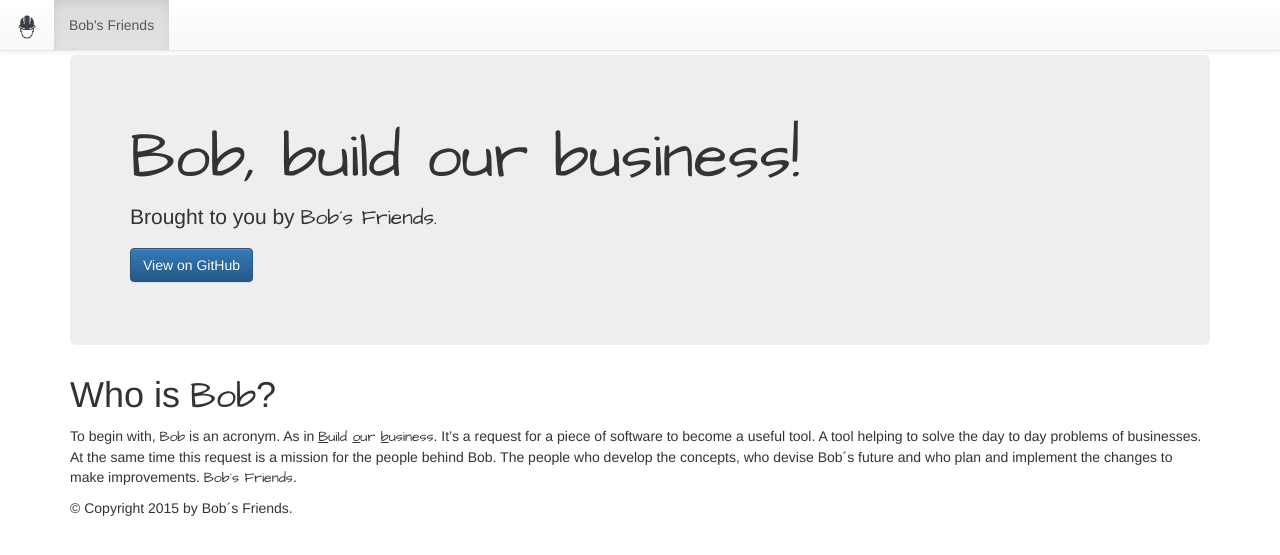
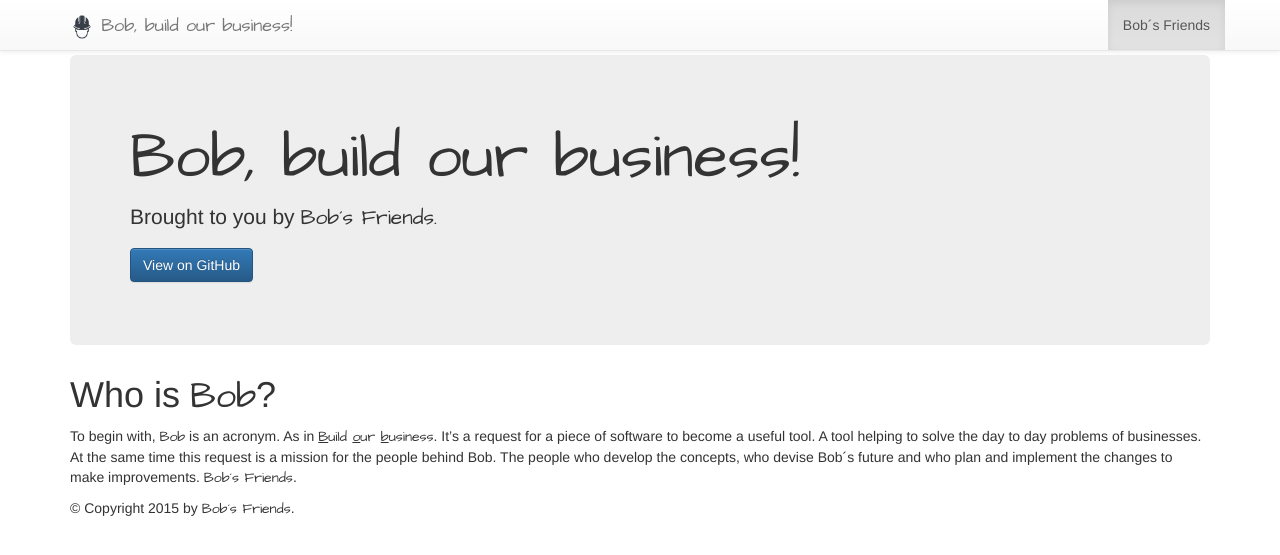
Before and after one commit to BobsFriends/BobsFriends.github.io, a Jekyll site: the page built from index.md, in a window 1280 px wide. Shown: the top 555 px of the page. Built offline with Jekyll 4.4.1, drawn with Linux system fonts in a browser that asks for light colours; nearby versions of some CDN libraries.

Commit message:
Adding more style.

```diff
--- a/_includes/head.html
+++ b/_includes/head.html
@@ -8,9 +8,9 @@
     <!-- Bootstrap -->
     <link rel="stylesheet" href="//maxcdn.bootstrapcdn.com/bootstrap/3.3.4/css/bootstrap.min.css">
     <link rel="stylesheet" href="//maxcdn.bootstrapcdn.com/bootstrap/3.3.4/css/bootstrap-theme.min.css">
-    <link rel="stylesheet" href="css/styles.min.css">
 
-    <link rel="shortcut icon" href="images/favicon.ico">
+    <link rel="stylesheet" href="{{site.url}}/css/styles.min.css">
+    <link rel="shortcut icon" href="{{site.url}}/images/favicon.ico">
 
     <!-- Google Fonts -->
     <link href='//fonts.googleapis.com/css?family=Architects+Daughter' rel='stylesheet' type='text/css'>
--- a/_includes/pages_list
+++ /dev/null
@@ -1,11 +0,0 @@
-{% for node in pages_list %}
-  {% if group == null or group == node.group %}
-    {% if page.url == node.url %}
-      <li class="active"><a href="{{node.url}}" class="active">{{node.title}}</a></li>
-    {% else %}
-      <li><a href="{{node.url}}">{{node.title}}</a></li>
-    {% endif %}
-  {% endif %}
-{% endfor %}
-{% assign pages_list = nil %}
-{% assign group = nil %}
--- a/_layouts/default.html
+++ b/_layouts/default.html
@@ -5,7 +5,7 @@
 </head>
 <body role="document">
     <nav class="navbar navbar-default navbar-fixed-top">
-        <div class="container-fluid">
+        <div class="container">
             <!-- Brand and toggle get grouped for better mobile display -->
             <div class="navbar-header">
                 <button type="button" class="navbar-toggle collapsed" data-toggle="collapse" data-target="#bs-example-navbar-collapse-1">
@@ -14,31 +14,34 @@
                     <span class="icon-bar"></span>
                     <span class="icon-bar"></span>
                 </button>
-                <a class="navbar-brand" href="#"><img alt="Brand" src="images/Bob.png" width="24" height="24"></a>
+                <a class="navbar-brand" href="{{site.url}}/">
+                    <span class="key">
+                        <img alt="Brand" src="{{site.url}}/images/Bob.png" width="24" height="24">
+                        Bob, build our business!
+                    </span>
+                </a>
             </div>
-
             <!-- Collect the nav links, forms, and other content for toggling -->
             <div class="collapse navbar-collapse" id="bs-example-navbar-collapse-1">
-                <ul class="nav navbar-nav">
-                    {% assign pages_list = site.pages %}
-                    {% assign group = 'main' %}
-                    {% include pages_list %}
+                <ul class="nav navbar-nav navbar-right">
+                    {% assign pages = site.pages | sort: 'order' %}
+                    {% for p in pages %}
+                    {% if p.order != null %}
+                    {% if page.url == p.url %}
+                    <li class="active"><a href="{{ p.url | remove: "index.html" }}" class="active">{{p.title}}</a></li>
+                    {% else %}
+                    <li><a href="{{ p.url | remove: "index.html" }}">{{p.title}}</a></li>
+                    {% endif %}
+                    {% endif %}
+                    {% endfor %}
                 </ul>
             </div>
         </div>
     </nav>
-
     <div class="container" role="main">
-        <div class="jumbotron">
-            <h1 class="key">Bob, build our business!</h1>
-            <p class="lead">Brought to you by <span class="key">Bob´s Friends.</span></p>
-            <p><a href="https://github.com/BobsFriends" class="btn btn-primary" role="button">View on GitHub</a></p>
-        </div>
-
         {{ content }}
-
         <footer class="footer">
-            <p>&copy; Copyright 2015 by Bob´s Friends.</p>
+            <p>&copy; Copyright 2015 by <span class="key">Bob´s Friends</span>.</p>
         </footer>
     </div>
     <!-- jQuery (necessary for Bootstrap's JavaScript plugins) -->
--- a/index.md
+++ b/index.md
@@ -1,7 +1,13 @@
 ---
-title: Bob's Friends
-group: main
+title: Bob´s Friends
+order: 000
 ---
+
+<div class="jumbotron">
+    <h1 class="key">Bob, build our business!</h1>
+    <p class="lead">Brought to you by <span class="key">Bob´s Friends.</span></p>
+    <p><a href="https://github.com/BobsFriends" class="btn btn-primary" role="button">View on GitHub</a></p>
+</div>
 
 # Who is <span class="key">Bob</span>?
 
```
Also changed, not shown: 1 other file.
